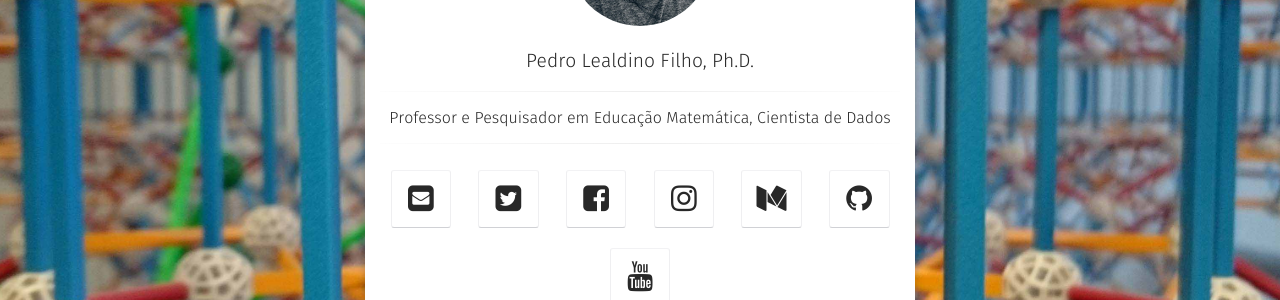
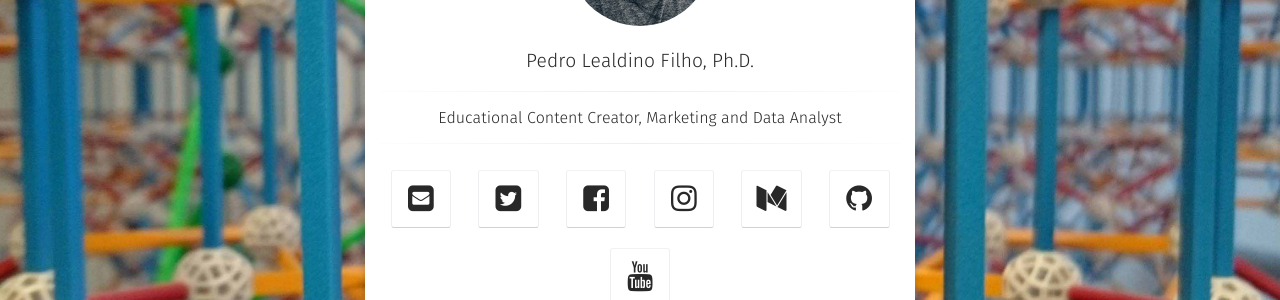
Before and after one commit to meumesmo/meumesmo.github.io, a Jekyll site: the page built from index.md, in a window 1280 px wide. Shown: the part 280-580 px from the top of the page. Built offline with Jekyll 4.4.1, drawn with Linux system fonts in a browser that asks for light colours; some web fonts are replaced; our own code applies the rules of GitHub Pages for plain Markdown files; comment, search, counter and statistics services are not loaded.

Commit message:
Update _config.yml

```diff
--- a/_config.yml
+++ b/_config.yml
@@ -1,6 +1,6 @@
 # Site
 title:              Pedro Lealdino Filho, Ph.D.
-bio:                'Professor e Pesquisador em Educação Matemática, Cientista de Dados'
+bio:                'Educational Content Creator, Marketing and Data Analyst'
 description:        "Personal Page"
 reading_time:       true
 words_per_minute:   200
```
